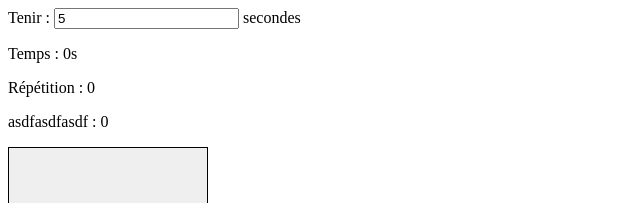
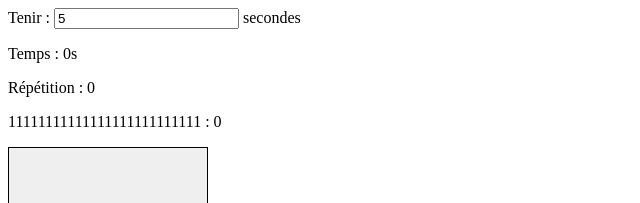
Before and after one commit to PA65536/pa65536.github.io, a plain HTML site: page index.html in a window 1280 px wide. Shown: the top 203 px of the page, without its empty margins (0-640 px from the left). Drawn offline with Linux system fonts and the light colour scheme.

Commit message:
Update index.html

```diff
--- a/index.html
+++ b/index.html
@@ -23,7 +23,7 @@
     <input type="number" id="timeref" value="5"> secondes<br>
     <p id="time">Temps : 0s</p>
     <p id="reps">Répétition : 0</p>
-    <p id="reps">asdfasdfasdf : 0</p>
+    <p id="reps">11111111111111111111111111 : 0</p>
     <!--<p id="alarm"></p>-->
     <!--<p ontouchstart="onTouchStart(event)" ontouchend="onTouchEnd(event)">Appuyez ici</p>
     -->
```
